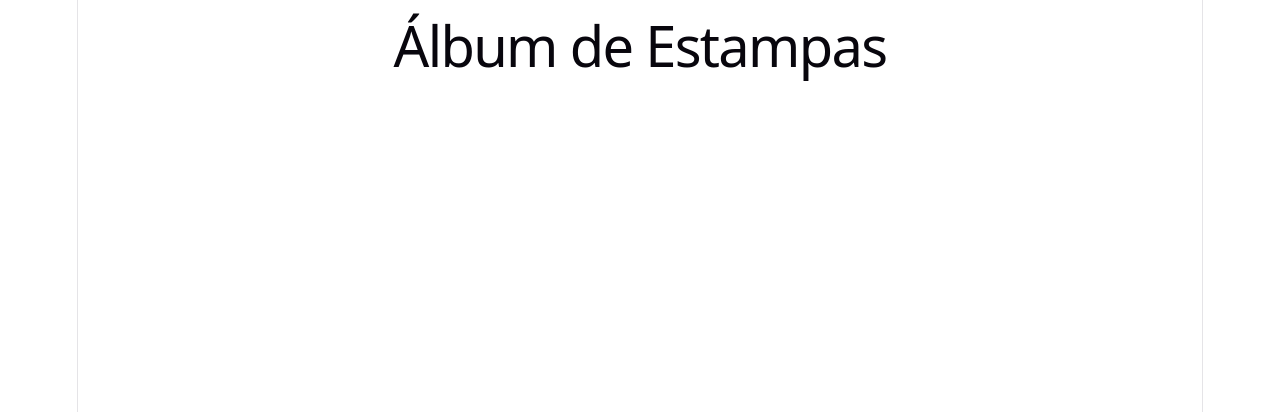
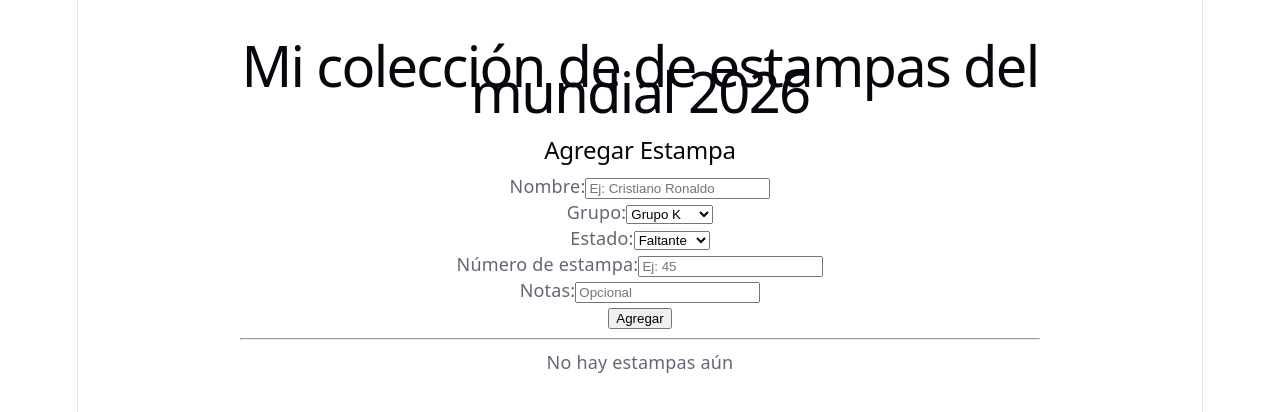
Before and after one commit to dquan123/Web_Proyecto2, a React app in the folder frontend/: page / in a window 1280 px wide. Shown: the top 412 px of the page. Built offline with nearby package versions, Linux system fonts and the light colour scheme; the HTML template or start-up script is replaced by a standard one.

Commit message:
Conexión del formulario y la lista con App

```diff
--- a/frontend/src/App.jsx
+++ b/frontend/src/App.jsx
@@ -1,5 +1,8 @@
 import { useState, useEffect } from 'react'
 import { categorias } from './utils/categorias'
+import FormularioItem from './components/FormularioItem'
+import ItemCard from './components/ItemCard'
+import ListaItem from './components/ListaItem'
 
 function App() {
   const [items, setItems] = useState(() => {
@@ -21,7 +24,7 @@ function App() {
 
     const archivarItem = (id) => {
         setItems(items.map(item =>
-            item.id === id ? { ...item, activo: true } : item))
+            item.id === id ? { ...item, activo: false } : item))
     }
 
     const editarItem = (id, cambios) => {
@@ -29,7 +32,18 @@ function App() {
             item.id === id ? { ...item, ...cambios } : item))
     }
 
-  return <h1>Álbum de Estampas</h1>
+  return (
+    <div style={{ maxWidth: '800px', margin: '0 auto', padding: '20px' }}>
+      <h1>Mi colección de de estampas del mundial 2026</h1>
+      <FormularioItem onAgregar={agregarItem} />
+      <hr />
+      <ListaItem
+        items={items}
+        onArchivar={archivarItem}
+        onEditar={editarItem}
+      />
+    </div>
+  )
 }
 
 export default App
--- a/frontend/src/components/FormularioItem.jsx
+++ b/frontend/src/components/FormularioItem.jsx
@@ -56,7 +56,7 @@ function FormularioItem({ onAgregar }) {
         <div>
             <label>Grupo:</label>
             <select value={categoriaId} onChange={(e) => setCategoriaId(e.target.value)}>
-            {CATEGORIAS.map(cat => (
+            {categorias.map(cat => (
                 <option key={cat.id} value={cat.id}>
                 {cat.emoji} {cat.nombre}
                 </option>
--- a/frontend/src/components/ItemCard.jsx
+++ b/frontend/src/components/ItemCard.jsx
@@ -1,6 +1,6 @@
 import { categorias } from "../utils/categorias";
 
-function itemCard({ item, onArchivar, onEditar }) {
+function ItemCard({ item, onArchivar, onEditar }) {
     const categoria = categorias.find(c => c.id === item.categoriaId)
 
     return (
@@ -32,4 +32,4 @@ function itemCard({ item, onArchivar, onEditar }) {
     )
 }
 
-export default itemCard
+export default ItemCard
--- a/frontend/src/components/ListaItem.jsx
+++ b/frontend/src/components/ListaItem.jsx
@@ -1,6 +1,6 @@
-import itemCard from "./ItemCard";
+import ItemCard from "./ItemCard";
 
-function ListaItem(items, onArchivar, onEditar) {
+function ListaItem({ items, onArchivar, onEditar }) {
     const itemArchivos = items.filter(item => item.activo)
 
     if (itemArchivos.length === 0) {
@@ -10,7 +10,7 @@ function ListaItem(items, onArchivar, onEditar) {
     return (
         <div>
             {itemArchivos.map(item => (
-                <itemCard
+                <ItemCard
                     key={item.id}
                     item={item}
                     onArchivar={onArchivar}
```
